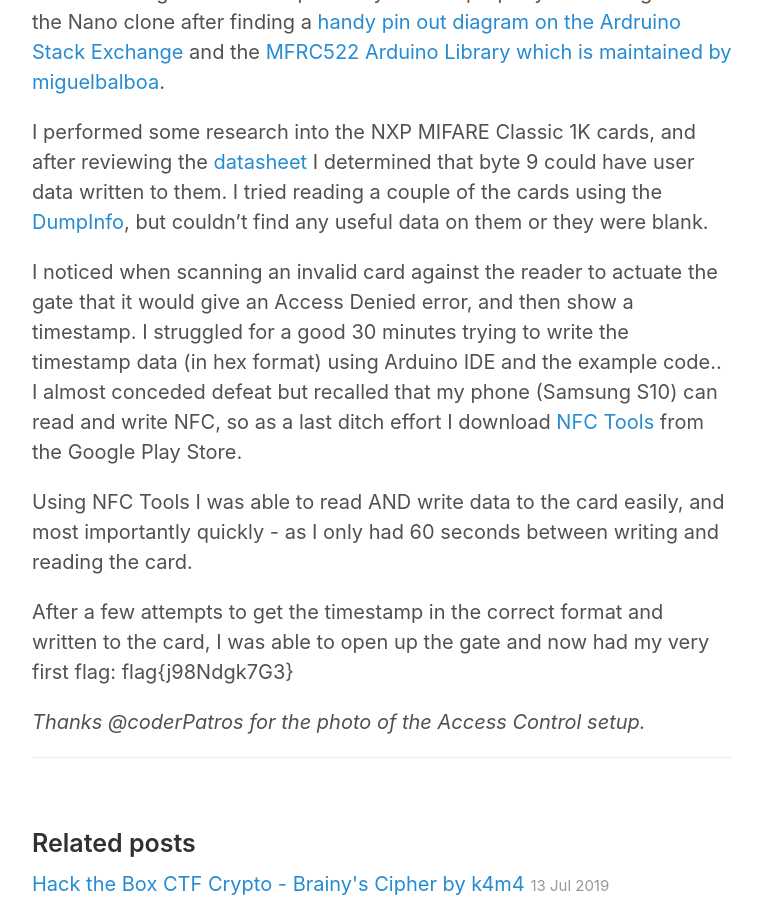
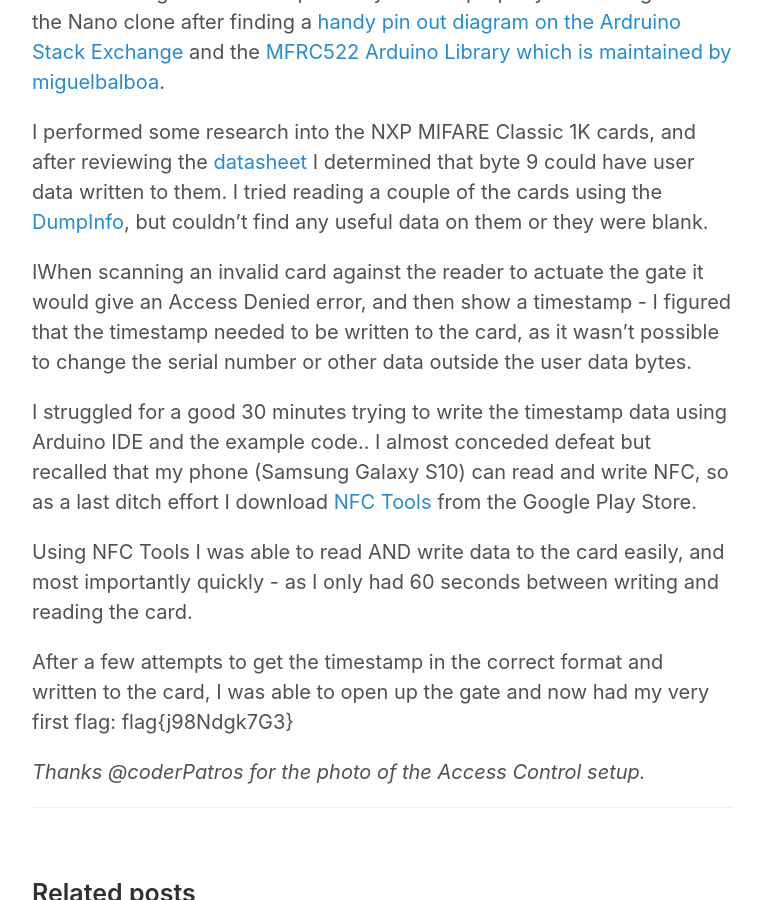
Before and after one commit to teejayen/teejayen.github.io, a Jekyll site: the page built from _posts/2019-07-08-my-first-flag-bsides-brisbane-2019-ctf-rfid.md, in a window 1280 px wide and 900 px high, scrolled down 1621 px. Shown: the whole window, without its empty margins (258-1021 px from the left). Built offline with Jekyll 4.4.1, drawn with Linux system fonts in a browser that asks for light colours.

Commit message:
slight update to read better

```diff
--- a/_posts/2019-07-08-my-first-flag-bsides-brisbane-2019-ctf-rfid.md
+++ b/_posts/2019-07-08-my-first-flag-bsides-brisbane-2019-ctf-rfid.md
@@ -23,7 +23,9 @@
 
 I performed some research into the NXP MIFARE Classic 1K cards, and after reviewing the [datasheet](https://www.nxp.com/docs/en/data-sheet/MF1S70YYX_V1.pdf) I determined that byte 9 could have user data written to them. I tried reading a couple of the cards using the [DumpInfo](https://github.com/miguelbalboa/rfid/tree/master/examples/DumpInfo), but couldn't find any useful data on them or they were blank.
 
-I noticed when scanning an invalid card against the reader to actuate the gate that it would give an Access Denied error, and then show a timestamp. I struggled for a good 30 minutes trying to write the timestamp data (in hex format) using Arduino IDE and the example code.. I almost conceded defeat but recalled that my phone (Samsung S10) can read and write NFC, so as a last ditch effort I download [NFC Tools](https://play.google.com/store/apps/details?id=com.wakdev.wdnfc) from the Google Play Store.
+IWhen scanning an invalid card against the reader to actuate the gate it would give an Access Denied error, and then show a timestamp - I figured that the timestamp needed to be written to the card, as it wasn't possible to change the serial number or other data outside the user data bytes.
+
+I struggled for a good 30 minutes trying to write the timestamp data using Arduino IDE and the example code.. I almost conceded defeat but recalled that my phone (Samsung Galaxy S10) can read and write NFC, so as a last ditch effort I download [NFC Tools](https://play.google.com/store/apps/details?id=com.wakdev.wdnfc) from the Google Play Store.
 
 Using NFC Tools I was able to read AND write data to the card easily, and most importantly quickly - as I only had 60 seconds between writing and reading the card.
 
```
